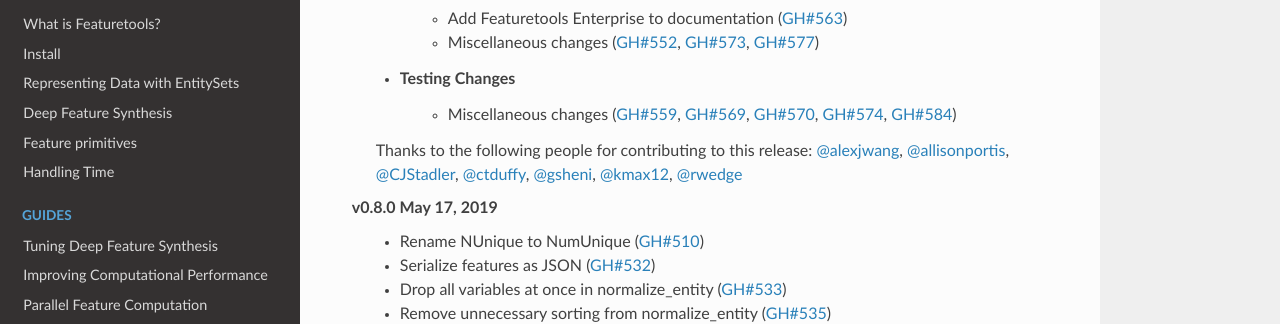
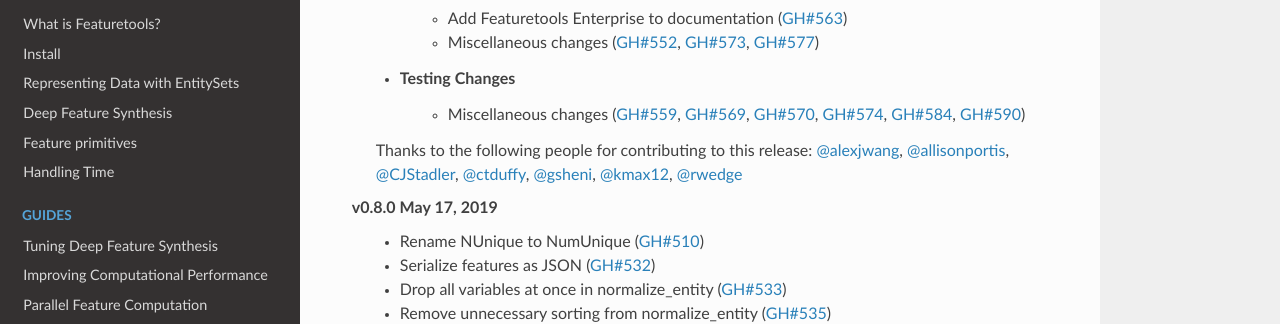
Before and after one commit to alteryx/featuretools, a Sphinx documentation site: the page built from docs/source/changelog.rst, in a window 1280 px wide and 900 px high, scrolled down 451 px. Shown: the part 153-477 px from the top of the window. Built offline with Sphinx 7.4.7 and the Read the Docs theme 2.0.0, drawn with Linux system fonts in a browser that asks for light colours; pages that are not in the unit, such as notebooks, are missing from menus.

Commit message:
added to changelog

```diff
--- a/docs/source/changelog.rst
+++ b/docs/source/changelog.rst
@@ -20,7 +20,7 @@
         * Add Featuretools Enterprise to documentation (:pr:`563`)
         * Miscellaneous changes (:pr:`552`, :pr:`573`, :pr:`577`)
     * Testing Changes
-        * Miscellaneous changes (:pr:`559`, :pr:`569`, :pr:`570`, :pr:`574`, :pr:`584`)
+        * Miscellaneous changes (:pr:`559`, :pr:`569`, :pr:`570`, :pr:`574`, :pr:`584`, :pr:`590`)
 
     Thanks to the following people for contributing to this release:
     :user:`alexjwang`, :user:`allisonportis`, :user:`CJStadler`, :user:`ctduffy`, :user:`gsheni`, :user:`kmax12`, :user:`rwedge`
```
